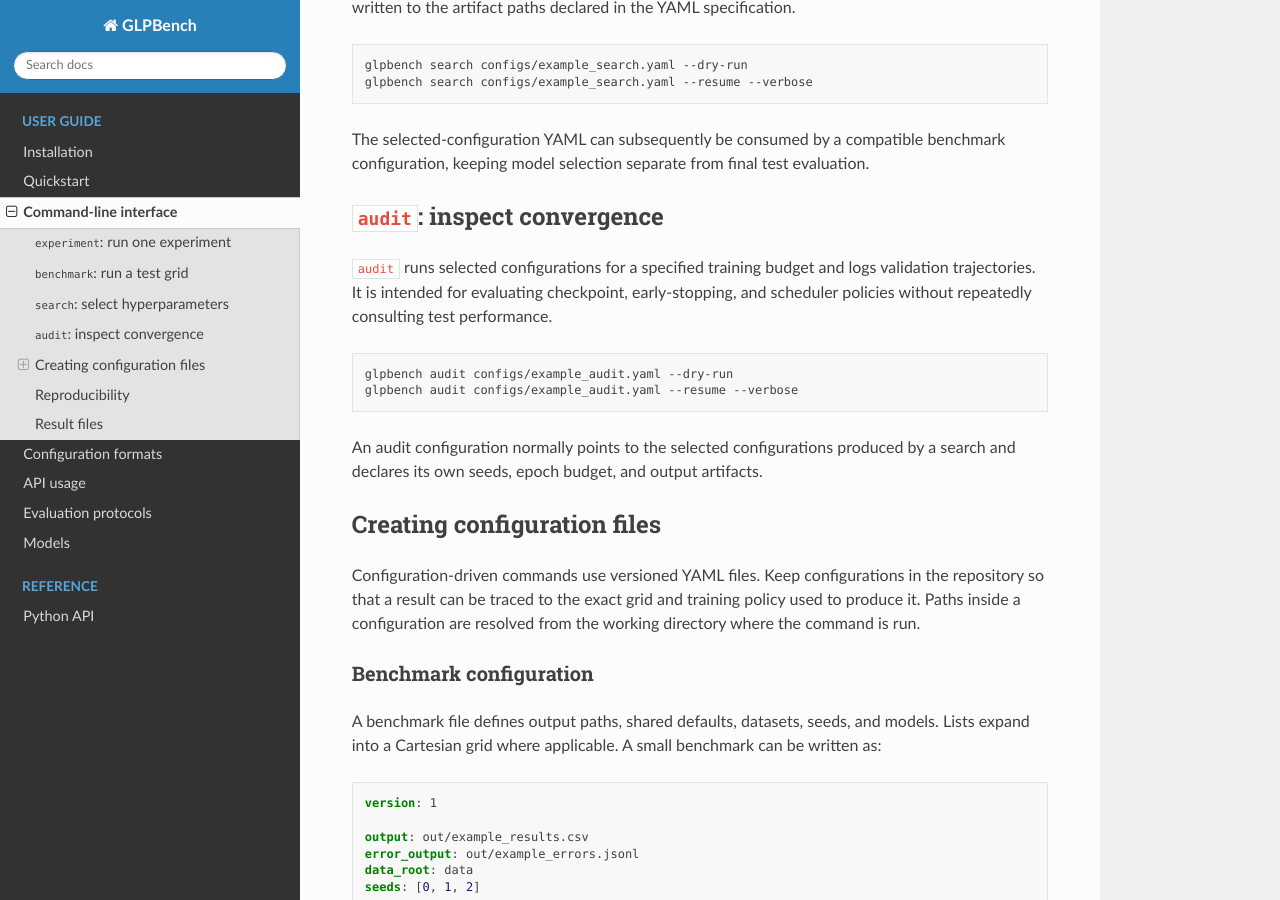
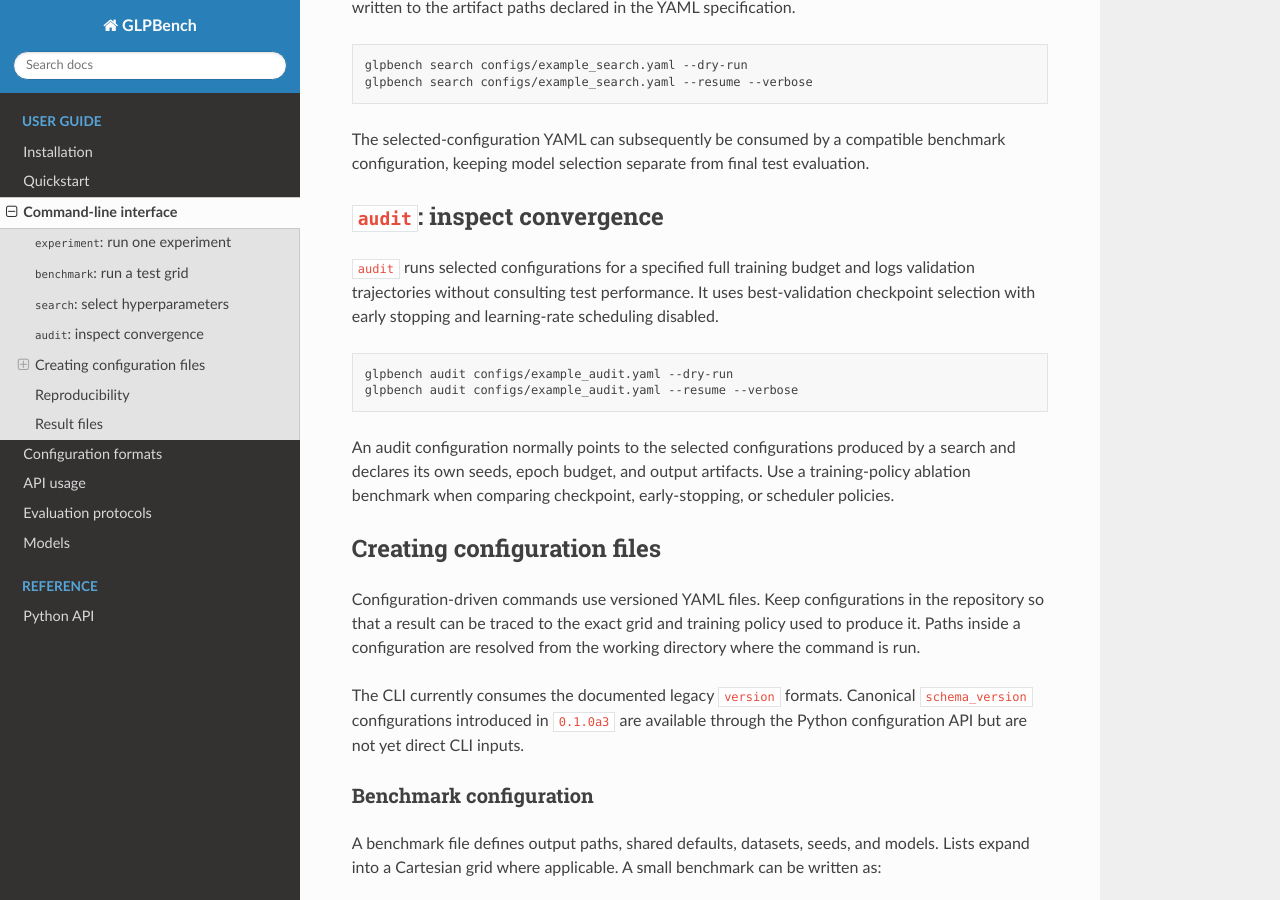
Before and after one commit to yorgancioglukaan/glpbench, a Sphinx documentation site: the page built from docs/cli.md, in a window 1280 px wide and 900 px high, scrolled down 1474 px. Built offline with Sphinx 7.4.7 and the Read the Docs theme 3.1.0, drawn with Linux system fonts in a browser that asks for light colours; some of the changed text lies outside the part shown.

````diff
--- a/docs/cli.md
+++ b/docs/cli.md
@@ -7,7 +7,7 @@ GLPBench exposes four subcommands through one `glpbench` entry point:
 | `experiment` | Run models on one dataset and one matched split |
 | `benchmark` | Expand and execute a YAML benchmark grid |
 | `search` | Select configurations using validation data only |
-| `audit` | Compare training and checkpoint policies without test evaluation |
+| `audit` | Record validation convergence without test evaluation |
 
 Display the top-level help or the complete options for any command with:
 
@@ -75,10 +75,10 @@ evaluation.
 
 ## `audit`: inspect convergence
 
-`audit` runs selected configurations for a specified training budget and logs
-validation trajectories. It is intended for evaluating checkpoint,
-early-stopping, and scheduler policies without repeatedly consulting test
-performance.
+`audit` runs selected configurations for a specified full training budget and
+logs validation trajectories without consulting test performance. It uses
+best-validation checkpoint selection with early stopping and learning-rate
+scheduling disabled.
 
 ```bash
 glpbench audit configs/example_audit.yaml --dry-run
@@ -86,7 +86,9 @@ glpbench audit configs/example_audit.yaml --resume --verbose
 ```
 
 An audit configuration normally points to the selected configurations produced
-by a search and declares its own seeds, epoch budget, and output artifacts.
+by a search and declares its own seeds, epoch budget, and output artifacts. Use
+a training-policy ablation benchmark when comparing checkpoint, early-stopping,
+or scheduler policies.
 
 ## Creating configuration files
 
@@ -94,6 +96,10 @@ Configuration-driven commands use versioned YAML files. Keep configurations in
 the repository so that a result can be traced to the exact grid and training
 policy used to produce it. Paths inside a configuration are resolved from the
 working directory where the command is run.
+
+The CLI currently consumes the documented legacy `version` formats. Canonical
+`schema_version` configurations introduced in `0.1.0a3` are available through
+the Python configuration API but are not yet direct CLI inputs.
 
 ### Benchmark configuration
 
@@ -156,8 +162,9 @@ the expansion with `--dry-run`.
 ### Audit configuration
 
 An audit specification identifies a selected-configuration file and declares
-the dataset–model pairs, validation split, seeds, maximum epoch budget,
-checkpoint policy, early stopping, and scheduler. Start from
+the dataset–model pairs, validation split, seeds, and maximum epoch budget. Its
+checkpoint, early-stopping, and scheduler settings are fixed by the audit
+protocol. Start from
 [`configs/example_audit.yaml`](https://github.com/yorgancioglukaan/glpbench/blob/main/configs/example_audit.yaml)
 and use `--dry-run` to confirm every requested dataset–model pair resolves.
 
--- a/pyproject.toml
+++ b/pyproject.toml
@@ -4,7 +4,7 @@ build-backend = "setuptools.build_meta"
 
 [project]
 name = "glpbench"
-version = "0.1.0a2"
+version = "0.1.0a3"
 description = "Evaluation pipelines for transductive and semi-inductive graph link prediction"
 readme = "README.md"
 requires-python = ">=3.10"
--- a/src/glpbench/__init__.py
+++ b/src/glpbench/__init__.py
@@ -1,3 +1,3 @@
 """Evaluation tools for graph link prediction."""
 
-__version__ = "0.1.0a2"
+__version__ = "0.1.0a3"
````
Also changed, not shown: README.md (+40 -9 lines), docs/api-usage.md (+2 -1 lines), docs/configuration.md (+7 -2 lines), docs/migration_baseline.md (+3 -1 lines).
